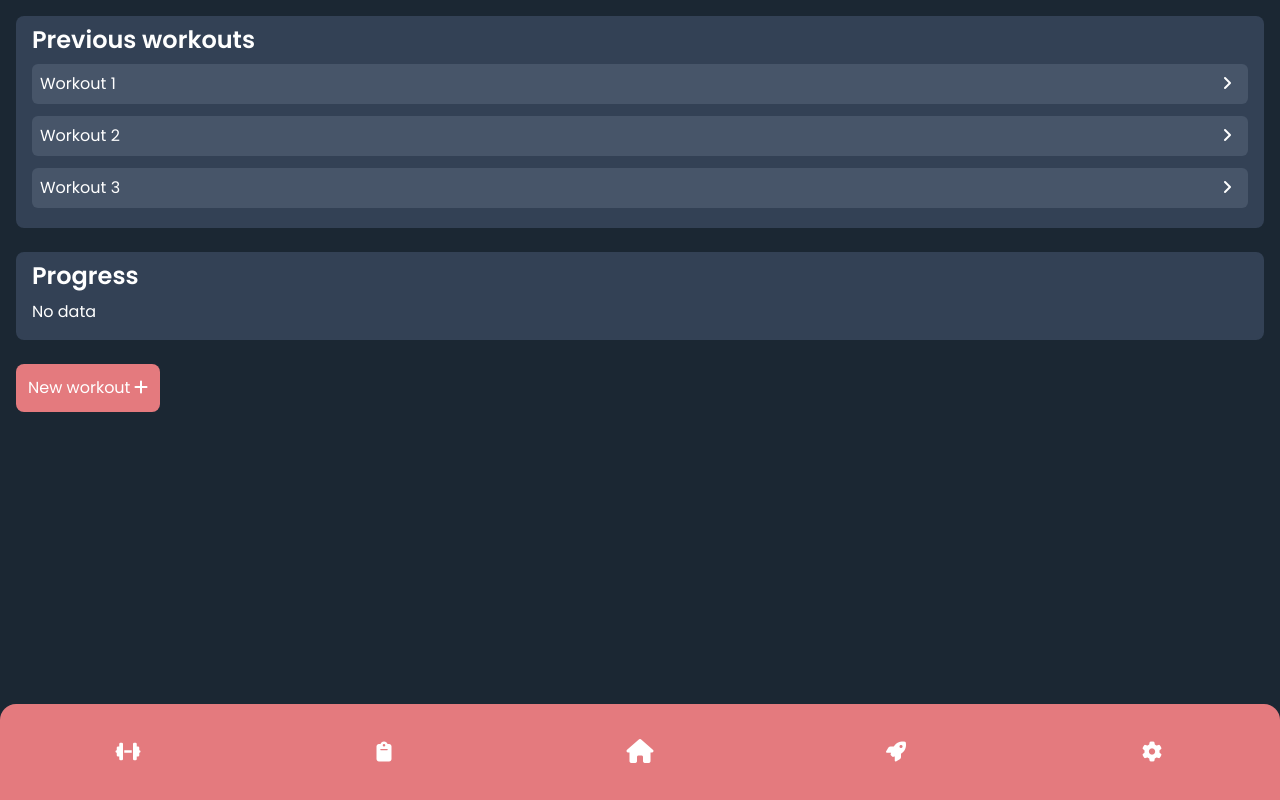
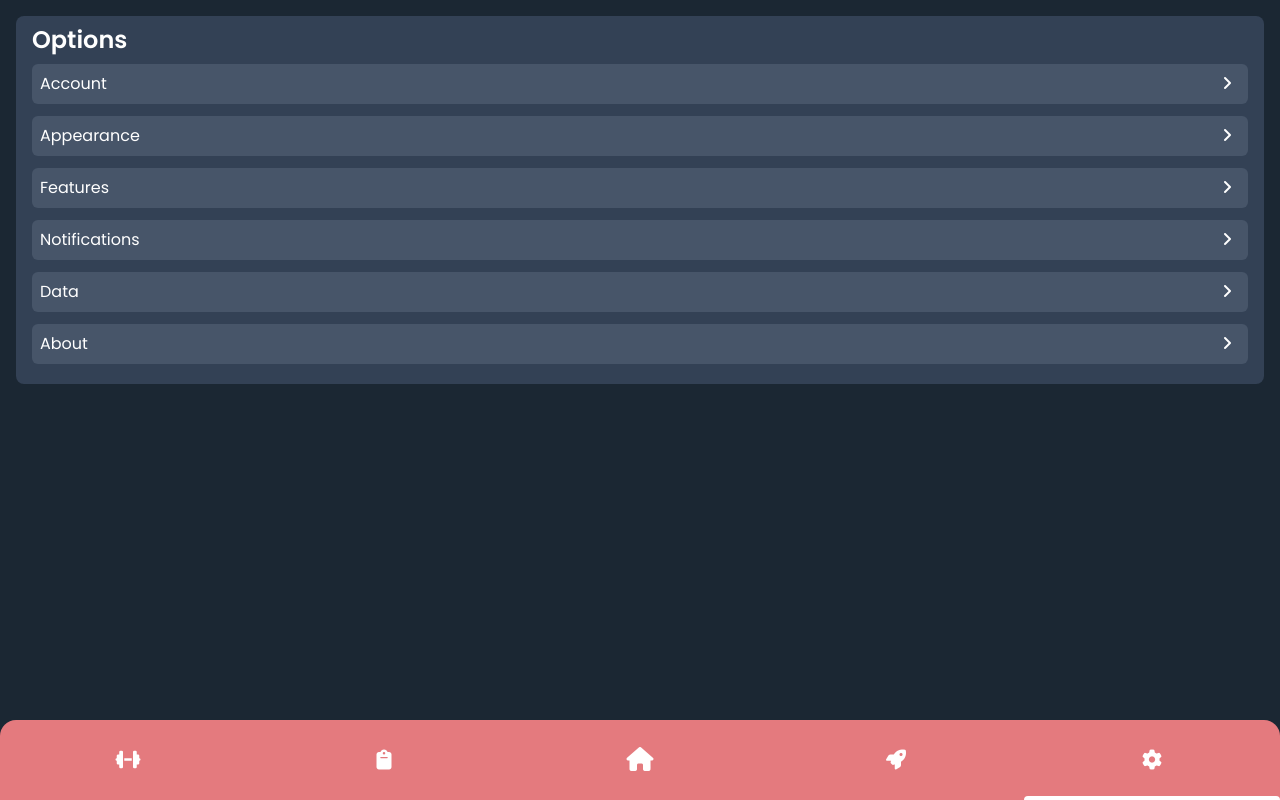
Before and after one commit to freeeranger/on-point, a Vue app: page /options in a window 1280 px wide. Built offline with nearby package versions, Linux system fonts and the light colour scheme.

Commit message:
Working navbar

```diff
--- a/package.json
+++ b/package.json
@@ -9,7 +9,8 @@
   },
   "dependencies": {
     "sass": "^1.51.0",
-    "vue": "^3.2.25"
+    "vue": "^3.2.25",
+    "vue-router": "^4.0.15"
   },
   "devDependencies": {
     "@vitejs/plugin-vue": "^2.3.1",
--- a/src/App.vue
+++ b/src/App.vue
@@ -1,58 +1,23 @@
 <script setup>
-    import Navbar from './components/Navbar.vue';
+import Navbar from "./components/Navbar.vue";
 </script>
 
 <template>
-    <div class="m-4 text-white">
-        <div class="bg-slate-700 p-4 pt-2 pb-2 rounded-lg">
-            <h2 class="text-2xl font-semibold mb-2">Previous workouts</h2>
-            <ul>
-                <li class="bg-slate-600 p-2 rounded-md mb-3 flex justify-between">
-                    <div><p>Workout 1</p></div>
-                    <div class="mr-2"><i class="fa-solid fa-angle-right"/></div>
-                </li>
-
-                <li class="bg-slate-600 p-2 rounded-md mb-3 flex justify-between">
-                    <div><p>Workout 2</p></div>
-                    <div class="mr-2"><i class="fa-solid fa-angle-right"/></div>
-                </li>
-
-                <li class="bg-slate-600 p-2 rounded-md mb-3 flex justify-between">
-                    <div><p>Workout 3</p></div>
-                    <div class="mr-2"><i class="fa-solid fa-angle-right"/></div>
-                </li>
-            </ul>
-        </div>
-
-        <br>
-
-        <div class="bg-slate-700 p-4 pt-2 rounded-lg">
-            <h2 class="text-2xl font-semibold mb-2">Progress</h2>
-            <p>No data</p>
-        </div>
-
-        <br>
-
-        <div class="accentcolor flex p-3 rounded-lg w-36 justify-between whitespace-nowrap">
-            <div><p>New workout</p></div>
-            <div><i class="fa-solid fa-plus"/></div>
-        </div>
-    </div>
-
-    <Navbar/>
+    <router-view/>
+    <Navbar />
 </template>
 
 <style>
-    body{
+body {
     background-color: #1b2733;
 }
-    #app{
+#app {
     padding: 0;
     margin: 0;
-        font-family: 'Poppins';
+    font-family: "Poppins";
 }
 
-    .accentcolor{
+.accentcolor {
     background-color: #e47a7e;
 }
 </style>
--- a/src/components/Navbar.vue
+++ b/src/components/Navbar.vue
@@ -1,23 +1,50 @@
 <script setup>
+import { ref } from "vue";
+import { watch } from "vue";
+import { useRoute } from "vue-router";
 
+let offset = ref(2);
+
+const route = useRoute();
+watch(route, () => {
+    if(route.name == "home") {
+        offset.value = 2;
+    } else if(route.name == "options") {
+        offset.value = 4;
+    }
+});
 </script>
 
 <template>
     <div class="navbar fixed bottom-0 left-0 w-full accentcolor rounded-t-2xl">
         <ul class="text-center h-full flex flex-grow justify-center flex-row items-center text-xl text-white">
-            <li class="w-full"><a href="#"><i class="fa-solid fa-dumbbell"/></a></li>
-            <li class="w-full"><a href="#"><i class="fa-solid fa-clipboard"/></a></li>
-            <li class="w-full text-2xl"><a href="#"><i class="fa-solid fa-house"/></a></li>
-            <li class="w-full"><a href="#"><i class="fa-solid fa-rocket"/></a></li>
-            <li class="w-full"><a href="#"><i class="fa-solid fa-cog"/></a></li>
+            <li class="w-full pt-4 pb-4">
+                <router-link :to="{name: 'home'}"><i class="fa-solid fa-dumbbell" /></router-link>
+            </li>
+            <li class="w-full pt-4 pb-4">
+                <router-link :to="{name: 'home'}"><i class="fa-solid fa-clipboard" /></router-link>
+            </li>
+            <li class="w-full pt-4 pb-4 text-2xl">
+                <router-link :to="{name: 'home'}"><i class="fa-solid fa-house" /></router-link>
+            </li>
+            <li class="w-full pt-4 pb-4">
+                <router-link :to="{name: 'home'}"><i class="fa-solid fa-rocket" /></router-link>
+            </li>
+            <li class="w-full pt-4 pb-4">
+                <router-link :to="{name: 'options'}"><i class="fa-solid fa-cog" /></router-link>
+            </li>
         </ul>
     </div>
 
-    <a></a>
+    <div class="bg-white w-1/5 h-1 rounded-t-md absolute bottom-0 marker" :style="'left:' + (offset * 20) + '%'"></div>
 </template>
 
 <style lang="scss" scoped>
-    .navbar{
-        height: 12vh;
-    }
+.navbar {
+    height: 10vh;
+}
+
+.marker{
+    transition: left 0.2s;
+}
 </style>
--- a/src/main.js
+++ b/src/main.js
@@ -1,5 +1,6 @@
 import { createApp } from "vue";
 import App from "./App.vue";
 import "./index.css";
+import router from "./router/index";
 
-createApp(App).mount("#app");
+createApp(App).use(router).mount("#app");
--- /dev/null
+++ b/src/router/index.js
@@ -0,0 +1,21 @@
+import { createRouter, createWebHistory } from "vue-router";
+
+const routes = [
+    {
+        path: "/",
+        name: "home",
+        component: () => import(/* webpackChunkName: "home" */ "../views/Home.vue"),
+    },
+    {
+        path: "/options",
+        name: "options",
+        component: () => import(/* webpackChunkName: "options" */ "../views/Options.vue"),
+    },
+];
+
+const router = createRouter({
+    history: createWebHistory(),
+    routes,
+});
+
+export default router;
--- /dev/null
+++ b/src/views/Home.vue
@@ -0,0 +1,41 @@
+<script setup></script>
+
+<template>
+    <div class="m-4 text-white">
+        <div class="bg-slate-700 p-4 pt-2 pb-2 rounded-lg">
+            <h2 class="text-2xl font-semibold mb-2">Previous workouts</h2>
+            <ul>
+                <li class="bg-slate-600 p-2 rounded-md mb-3 flex justify-between">
+                    <div><p>Workout 1</p></div>
+                    <div class="mr-2"><i class="fa-solid fa-angle-right" /></div>
+                </li>
+
+                <li class="bg-slate-600 p-2 rounded-md mb-3 flex justify-between">
+                    <div><p>Workout 2</p></div>
+                    <div class="mr-2"><i class="fa-solid fa-angle-right" /></div>
+                </li>
+
+                <li class="bg-slate-600 p-2 rounded-md mb-3 flex justify-between">
+                    <div><p>Workout 3</p></div>
+                    <div class="mr-2"><i class="fa-solid fa-angle-right" /></div>
+                </li>
+
+                <li class="bg-slate-600 p-2 rounded-md mb-3 flex justify-between">
+                    <div><p>Workout 3</p></div>
+                    <div class="mr-2"><i class="fa-solid fa-angle-right" /></div>
+                </li>
+            </ul>
+        </div>
+
+        <br />
+
+        <div class="bg-slate-700 p-4 pt-2 rounded-lg">
+            <h2 class="text-2xl font-semibold mb-2">Progress</h2>
+            <p>No data available</p>
+        </div>
+
+        <br />
+    </div>
+</template>
+
+<style scoped></style>
--- /dev/null
+++ b/src/views/Options.vue
@@ -0,0 +1,42 @@
+<script setup></script>
+
+<template>
+    <div class="m-4 text-white">
+        <div class="bg-slate-700 p-4 pt-2 pb-2 rounded-lg">
+            <h2 class="text-2xl font-semibold mb-2">Options</h2>
+            <ul>
+                <li class="bg-slate-600 p-2 rounded-md mb-3 flex justify-between">
+                    <div><p>Account</p></div>
+                    <div class="mr-2"><i class="fa-solid fa-angle-right" /></div>
+                </li>
+
+                <li class="bg-slate-600 p-2 rounded-md mb-3 flex justify-between">
+                    <div><p>Appearance</p></div>
+                    <div class="mr-2"><i class="fa-solid fa-angle-right" /></div>
+                </li>
+
+                <li class="bg-slate-600 p-2 rounded-md mb-3 flex justify-between">
+                    <div><p>Features</p></div>
+                    <div class="mr-2"><i class="fa-solid fa-angle-right" /></div>
+                </li>
+
+                <li class="bg-slate-600 p-2 rounded-md mb-3 flex justify-between">
+                    <div><p>Notifications</p></div>
+                    <div class="mr-2"><i class="fa-solid fa-angle-right" /></div>
+                </li>
+
+                <li class="bg-slate-600 p-2 rounded-md mb-3 flex justify-between">
+                    <div><p>Data</p></div>
+                    <div class="mr-2"><i class="fa-solid fa-angle-right" /></div>
+                </li>
+
+                <li class="bg-slate-600 p-2 rounded-md mb-3 flex justify-between">
+                    <div><p>About</p></div>
+                    <div class="mr-2"><i class="fa-solid fa-angle-right" /></div>
+                </li>
+            </ul>
+        </div>
+    </div>
+</template>
+
+<style scoped></style>
```
Also changed, not shown: 1 other file (tests, documents, lock files or other folders). Lines whose indentation alone changed are shown as unchanged.
